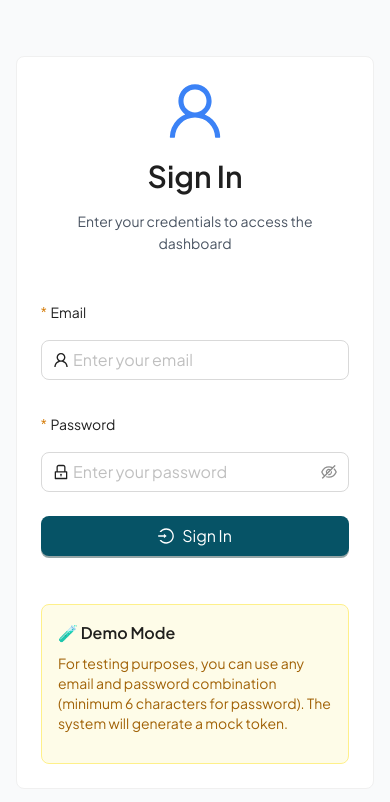
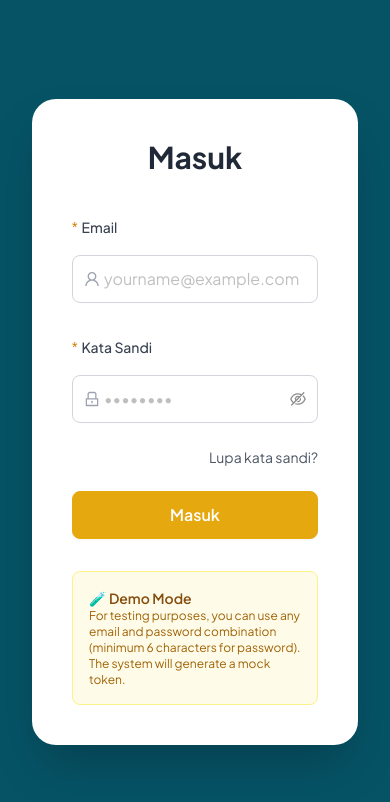
Before and after one commit to kop-go-id/frontend-corpu-kemenkop, a Next.js app in the folder corporate-university/: page /login in a window 390 px wide. Shown: the top 802 px of the page. Built offline with nearby package versions, Linux system fonts and the light colour scheme; no server answers.

Commit message:
feat(login): add secure login SVG and enhance login page layout with responsive design

```diff
--- a/corporate-university/src/app/login/page.jsx
+++ b/corporate-university/src/app/login/page.jsx
@@ -2,11 +2,10 @@
 
 import { useState } from 'react';
 import { useRouter } from 'next/navigation';
-import { Form, Input, Button, Card, Typography, Space, message } from 'antd';
-import { UserOutlined, LockOutlined, LoginOutlined } from '@ant-design/icons';
+import { Form, Input, Button, message } from 'antd';
+import { UserOutlined, LockOutlined } from '@ant-design/icons';
 import { setAuthToken } from '@/lib/client';
-
-const { Title, Paragraph } = Typography;
+import Image from 'next/image';
 
 /**
  * Login Page
@@ -44,16 +43,28 @@ const LoginPage = () => {
   };
 
   return (
-    <div className="min-h-screen flex items-center justify-center bg-gray-50 py-12 px-4 sm:px-6 lg:px-8">
-      <div className="max-w-md w-full space-y-8">
-        <Card>
-          <Space direction="vertical" size="large" className="w-full">
-            <div className="text-center">
-              <UserOutlined className="text-6xl text-blue-500 mb-4" />
-              <Title level={2}>Sign In</Title>
-              <Paragraph className="text-gray-600">
-                Enter your credentials to access the dashboard
-              </Paragraph>
+    <div className="min-h-screen flex justify-center bg-primary">
+      <div className="hidden lg:flex items-center justify-end p-12">
+        <div className="relative w-full max-w-2xl h-auto">
+          <Image
+            src="/images/login-page/secure-login.svg"
+            alt="Secure Login"
+            width={600}
+            height={544}
+            className="w-full h-auto"
+            priority
+          />
+        </div>
+      </div>
+
+      {/* Login Form */}
+      <div className="flex items-center justify-center p-8">
+        <div className="w-full max-w-lg">
+          <div className="bg-white rounded-3xl p-10 shadow-2xl">
+            <div className="mb-8">
+              <h1 className="text-3xl font-bold text-center text-gray-800 mb-2">
+                Masuk
+              </h1>
             </div>
 
             <Form
@@ -64,7 +75,7 @@ const LoginPage = () => {
               size="large"
             >
               <Form.Item
-                label="Email"
+                label={<span className="text-gray-700 font-medium">Email</span>}
                 name="email"
                 rules={[
                   { required: true, message: 'Please input your email!' },
@@ -72,13 +83,14 @@ const LoginPage = () => {
                 ]}
               >
                 <Input
-                  prefix={<UserOutlined />}
-                  placeholder="Enter your email"
+                  prefix={<UserOutlined className="text-gray-400" />}
+                  placeholder="yourname@example.com"
+                  className="h-12 rounded-lg border-gray-300"
                 />
               </Form.Item>
 
               <Form.Item
-                label="Password"
+                label={<span className="text-gray-700 font-medium">Kata Sandi</span>}
                 name="password"
                 rules={[
                   { required: true, message: 'Please input your password!' },
@@ -86,35 +98,55 @@ const LoginPage = () => {
                 ]}
               >
                 <Input.Password
-                  prefix={<LockOutlined />}
-                  placeholder="Enter your password"
+                  prefix={<LockOutlined className="text-gray-400" />}
+                  placeholder="••••••••"
+                  className="h-12 rounded-lg border-gray-300"
                 />
               </Form.Item>
 
+              <div className="flex justify-end mb-6">
+                <a
+                  href="#"
+                  className="text-sm text-gray-600 hover:text-primary transition-colors"
+                >
+                  Lupa kata sandi?
+                </a>
+              </div>
+
               <Form.Item>
                 <Button
-                  type="primary"
                   htmlType="submit"
-                  className="w-full"
+                  className="w-full h-12 rounded-lg font-semibold"
                   loading={loading}
-                  icon={<LoginOutlined />}
+                  style={{
+                    backgroundColor: '#E5A80E',
+                    borderColor: '#E5A80E',
+                    color: 'white'
+                  }}
+                  onMouseEnter={(e) => {
+                    e.target.style.backgroundColor = '#D4990D';
+                  }}
+                  onMouseLeave={(e) => {
+                    e.target.style.backgroundColor = '#E5A80E';
+                  }}
                 >
-                  Sign In
+                  Masuk
                 </Button>
               </Form.Item>
             </Form>
 
-            <div className="bg-yellow-50 p-4 rounded-lg border border-yellow-200">
-              <Title level={5} className="text-yellow-800 mb-2">
+            {/* Demo Mode Info */}
+            <div className="mt-8 bg-yellow-50 p-4 rounded-lg border border-yellow-200">
+              <p className="text-yellow-800 font-semibold mb-2 text-sm">
                 🧪 Demo Mode
-              </Title>
-              <Paragraph className="text-yellow-700 text-sm">
+              </p>
+              <p className="text-yellow-700 text-xs">
                 For testing purposes, you can use any email and password combination
                 (minimum 6 characters for password). The system will generate a mock token.
-              </Paragraph>
+              </p>
             </div>
-          </Space>
-        </Card>
+          </div>
+        </div>
       </div>
     </div>
   );
```
Also changed, not shown: corporate-university/public/images/login-page/secure-login.svg (added).
